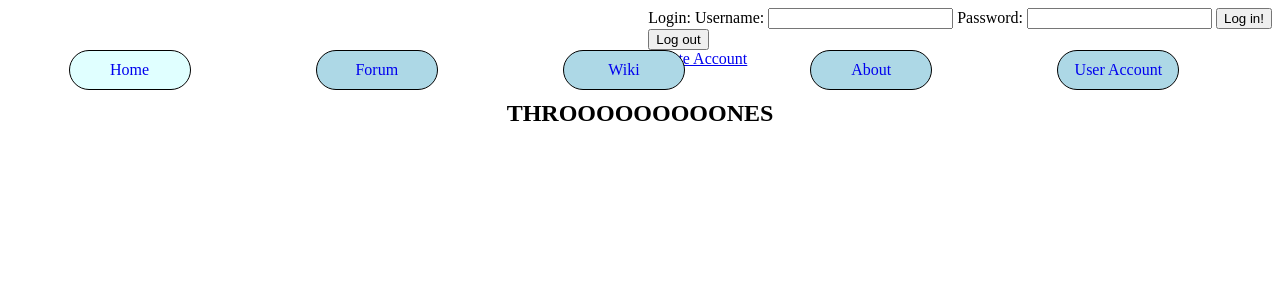
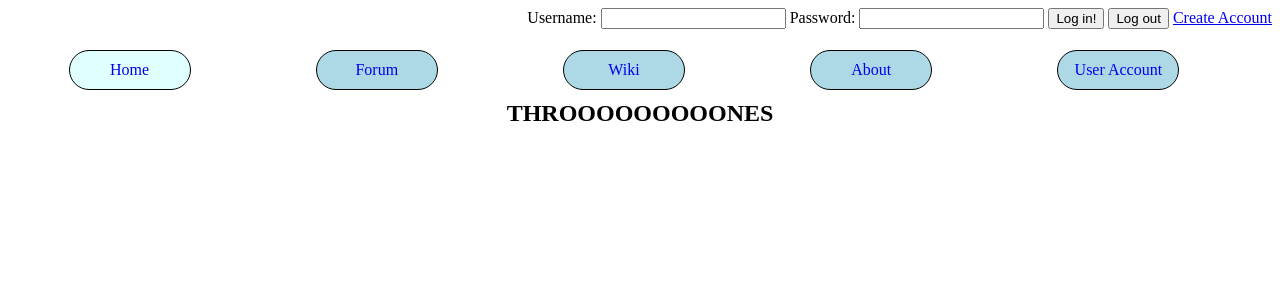
Before and after one commit to cperkin3/CSC-210-Fall-2016-Group-Project, a PHP site: page / in a window 1280 px wide. Shown: the top 300 px of the page. Run offline with PHP 8.4, Linux system fonts and the light colour scheme.

Commit message:
A few small changes to index.html header

```diff
--- a/www/css/styles.css
+++ b/www/css/styles.css
@@ -11,3 +11,7 @@ h1 {
 	top: 100px;*/
 	text-align: center;
 }
+
+header form {
+	display: inline;
+}
--- a/www/index.html
+++ b/www/index.html
@@ -9,13 +9,12 @@
 		<header> <!-- All Top-level .html files should have exactly the same header contents -->
 			<div class="login-top">
 			<!-- I want to make this depend on whether or not they have a 'logged in' cookie, but I don't know how -->
-				<form method="POST" action="../cgi-bin/login.py"">
-					Login:
+				<form method="POST" action="../cgi-bin/login.py">
 					Username: <input type="text" name="username" required/>
 					Password: <input type="password" name="password" required/>
 					<input type="submit" value="Log in!"/>
 				</form>
-				<form method="POST" action="../cgi-bin/logout.py"">
+				<form method="POST" action="../cgi-bin/logout.py">
 					<input type="submit" value="Log out"/>
 				</form>
 				<a href="html-pages/create-account.html">Create Account</a>
```
